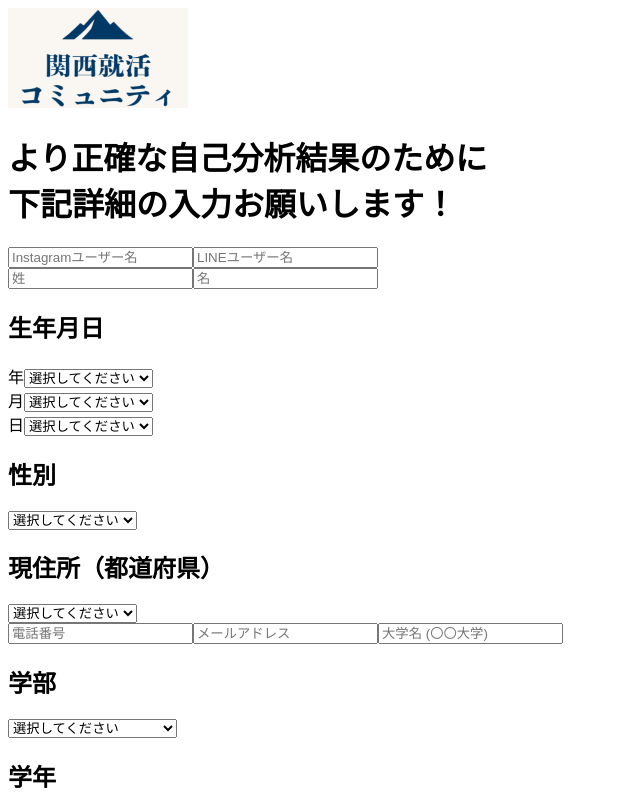
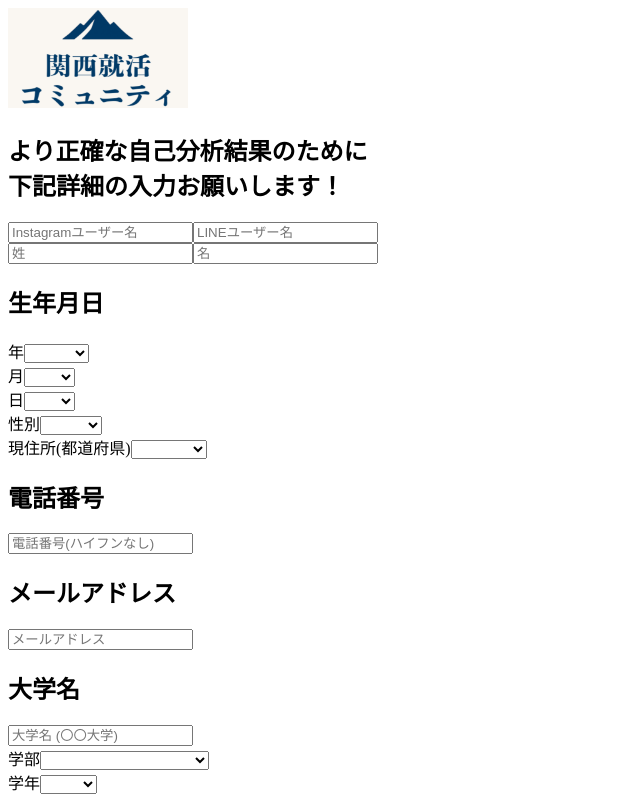
Before and after one commit to so1705/kansai-shukatsu-diagnosis, a Next.js app: page / in a window 1280 px wide. Shown: the top 797 px of the page, without its empty margins (0-640 px from the left). Built offline with nearby package versions, Linux system fonts and the light colour scheme.

Commit message:
improve: フォームに学部セレクト追加

```diff
--- a/pages/index.tsx
+++ b/pages/index.tsx
@@ -94,7 +94,7 @@ export default function IndexPage() {
   list: string[],
   optional = false
 ) => {
-  const placeholder = optional ? "（任意）選択してください" : "選択してください";
+  const placeholder = optional
 
   return (
     <div className="mb-4">
@@ -121,26 +121,28 @@ export default function IndexPage() {
     <div className="min-h-screen bg-[#fdf8f3] flex flex-col items-center justify-center px-4 py-10">
       <div className="w-full max-w-2xl flex flex-col items-center mx-auto text-center">
         <Image src="/logo.png" alt="ロゴ" width={180} height={100} className="mb-4" />
-        <h1 className="text-sm md:text-2xl font-bold text-center mb-8"> より正確な自己分析結果のために<br/>
-        下記詳細の入力お願いします！</h1>
+        <h2 className="text-sm md:text-2xl font-bold text-center mb-8"> より正確な自己分析結果のために<br/>
+        下記詳細の入力お願いします！</h2>
         <div className="w-full space-y-6 text-lg">
           {input("Instagramユーザー名", "instagram")}
           {input("LINEユーザー名", "line")}
           <div className="w-full space-y-6 text-lg">{input("姓", "lastName")}{input("名", "firstName")}</div>
           <h2 className="w-full flex flex-col md:flex-row md:space-x-4 space-y-4 md:space-y-0 text-center">生年月日</h2>
           {select("年", "birthYear", years)}{select("月", "birthMonth", months)}{select("日", "birthDay", days)}
-          <h2 className="space-y-4">性別</h2>
-          {select("", "gender", genders)}
-          <h2 className="space-y-4">現住所（都道府県）</h2>
-          {select("", "address", prefectures)}
           <div className="w-full space-y-6 text-lg">
-          {input("電話番号", "phone")}
+          {select("性別", "gender", genders)}
+          <div className="w-full space-y-6 text-lg"></div>
+          {select("現住所(都道府県)", "address", prefectures)}
+          <h2 className="w-full space-y-6 text-lg">電話番号</h2>
+          {input("電話番号(ハイフンなし)", "phone")}
+          <h2 className="w-full space-y-6 text-lg">メールアドレス</h2>
           {input("メールアドレス", "email")}
+          <h2 className="w-full space-y-6 text-lg">大学名</h2>
           {input("大学名 (〇〇大学)", "university")}</div>
-          <h2 className="space-y-4">学部</h2>
-          {select("", "faculty", faculties)}
-          <h2 className="space-y-4">学年</h2>
-          {select("", "grade", grades)}
+          <div className="w-full space-y-6 text-lg">
+          {select("学部", "faculty", faculties)}</div>
+          <div className="w-full space-y-6 text-lg">
+          {select("学年", "grade", grades)}</div>
           <div className="w-full space-y-6 text-lg">{select("卒業年", "graduateYear", graduateYears)}{select("月", "graduateMonth", graduateMonths)}</div>
           <h2 className="font-bold">希望業界</h2>
           {select("第一希望", "industry1", industries)}
```
